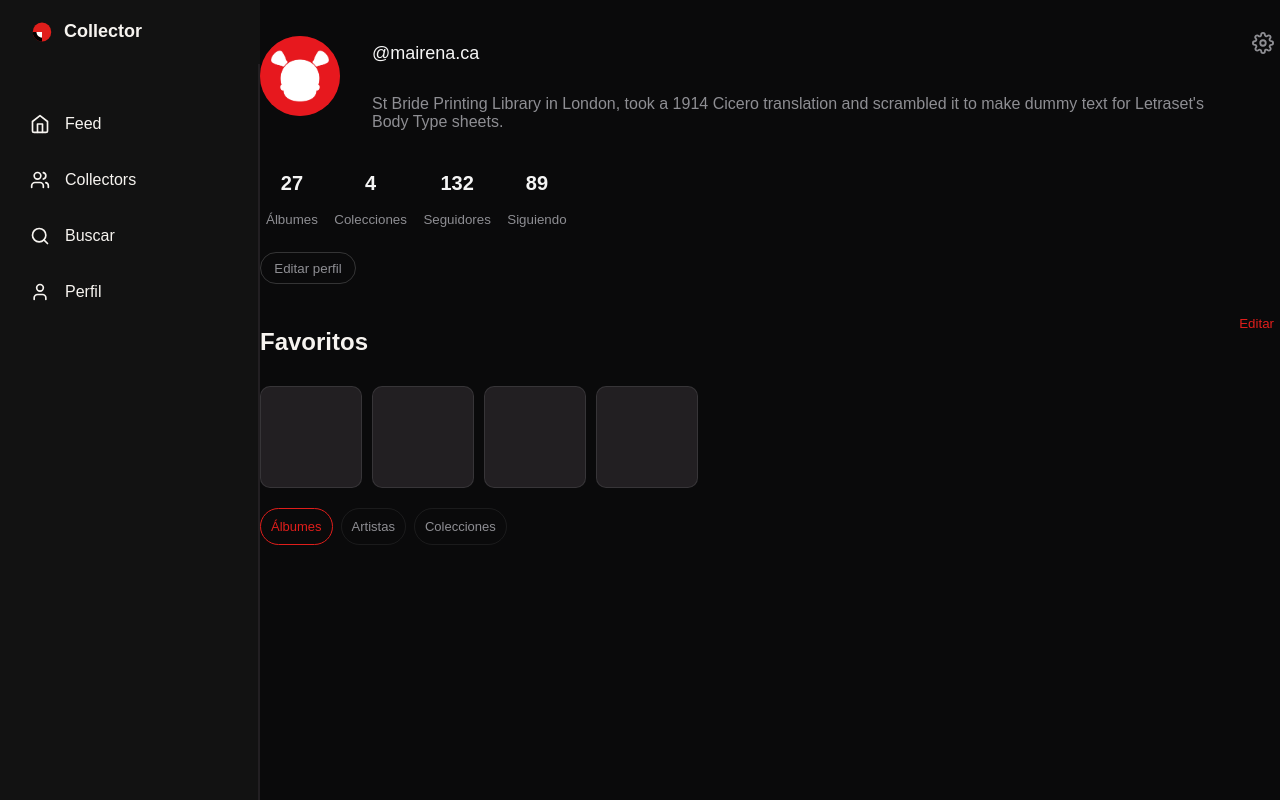
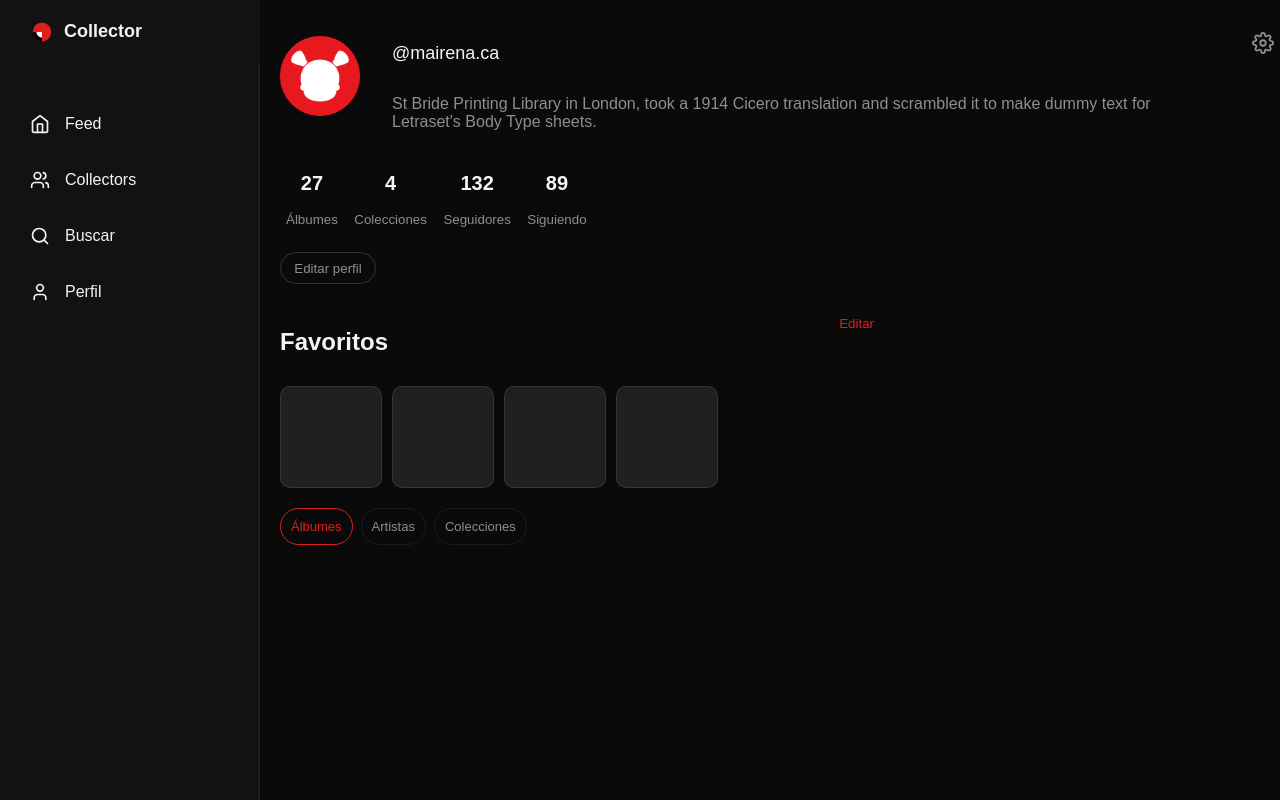
Before and after one commit to merina149/collector, a plain HTML site: page perfil.html in a window 1280 px wide. Drawn offline with Linux system fonts and the light colour scheme.

Commit message:
Add files via upload

```diff
--- a/style.css
+++ b/style.css
@@ -1334,4 +1334,10 @@ editar:active {
     justify-content: flex-start;
 
 }
+    .perfil {
+        margin-left:280px;
+    }
+    .fav-edit {
+        width:600px;
+    }
 }
```
